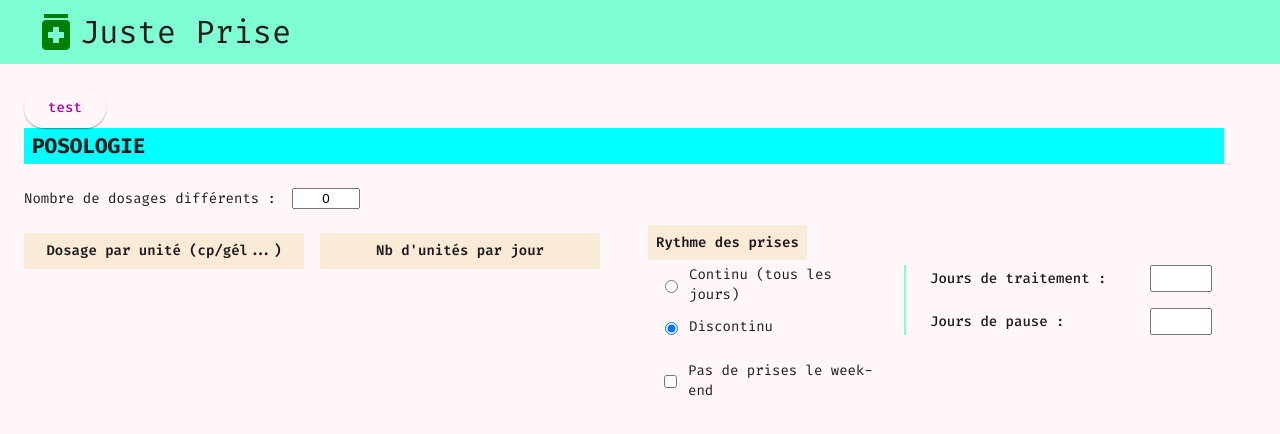
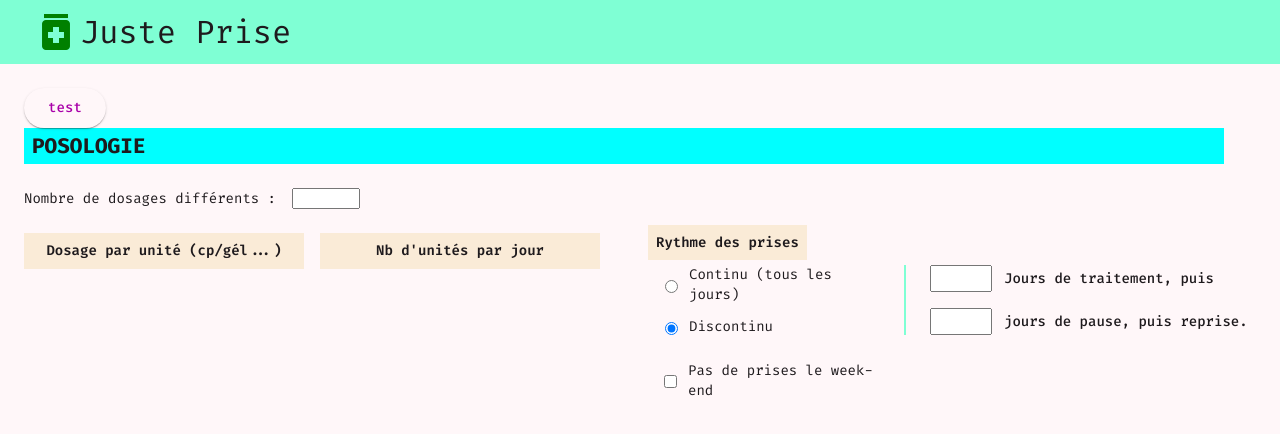
Before and after one commit to Camille-951/juste-prise, an Angular app: page / in a window 1280 px wide. Both pictures are taken after a click on the radio button "Discontinu". Shown: the top 434 px of the page. Built offline with nearby package versions, Linux system fonts and the light colour scheme.

Commit message:
UI changes & logic - doseNumber default to null. - Moved label & inputs in discontinu details.

```diff
--- a/angular.json
+++ b/angular.json
@@ -29,9 +29,7 @@
                 "input": "public"
               }
             ],
-            "styles": [
-              "src/styles.scss"
-            ]
+            "styles": ["src/styles.scss"]
           },
           "configurations": {
             "production": {
@@ -71,6 +69,9 @@
         },
         "test": {
           "builder": "@angular/build:unit-test"
+        },
+        "deploy": {
+          "builder": "angular-cli-ghpages:deploy"
         }
       }
     }
--- a/package.json
+++ b/package.json
@@ -26,6 +26,7 @@
     "@angular/build": "^21.2.1",
     "@angular/cli": "^21.2.1",
     "@angular/compiler-cli": "^21.2.0",
+    "angular-cli-ghpages": "^3.0.2",
     "jsdom": "^28.0.0",
     "prettier": "^3.8.1",
     "typescript": "~5.9.2",
--- a/src/app/observance-form/observance-form.html
+++ b/src/app/observance-form/observance-form.html
@@ -17,10 +17,10 @@
 
                 @for (line of posologieModel().doseLines; track line.id; let i = $index) {
                 <div class="input-with-unit">
-                        <input mat-input type="number" [formField]="posologieForm.doseLines[i].dosePerUnit"/>
+                    <input mat-input type="number" [formField]="posologieForm.doseLines[i].dosePerUnit" />
                     <span>mg</span>
                 </div>
-                    <input mat-input type="number" [formField]="posologieForm.doseLines[i].unitPerDay"/>
+                <input mat-input type="number" [formField]="posologieForm.doseLines[i].unitPerDay" />
                 }
             </div>
 
@@ -33,12 +33,13 @@
                             <input type="radio" id="continu" value="continu" [formField]="posologieForm.rythm.mode" />
                             <label for="continu">Continu (tous les jours)</label>
 
-                            <input type="radio" id="discontinu" value="discontinu" [formField]="posologieForm.rythm.mode" />
+                            <input type="radio" id="discontinu" value="discontinu"
+                                [formField]="posologieForm.rythm.mode" />
                             <label for="discontinu">Discontinu</label>
                         </div>
 
                         <div class="checkbox-group">
-                            <input type="checkbox" id="weekends" [formField]="posologieForm.rythm.weekEnd"/>
+                            <input type="checkbox" id="weekends" [formField]="posologieForm.rythm.weekEnd" />
                             <label for="weekends">Pas de prises le week-end</label>
                         </div>
                     </div>
@@ -46,12 +47,12 @@
                     <div class="rythme-details">
                         @if (posologieForm.rythm.mode().value() === 'discontinu') {
                         <div class="input-group">
-                                <label>Jours de traitement :</label>
                             <input mat-input type="number" [formField]="posologieForm.rythm.traitement" />
+                            <label>Jours de traitement, puis</label>
                         </div>
                         <div class="input-group">
-                                <label>Jours de pause :</label>
                             <input mat-input type="number" [formField]="posologieForm.rythm.pause" />
+                            <label>jours de pause, puis reprise.</label>
                         </div>
                         }
                     </div>
--- a/src/app/observance-form/observance-form.ts
+++ b/src/app/observance-form/observance-form.ts
@@ -3,7 +3,7 @@
 import { MatButtonModule } from '@angular/material/button';
 
 interface PosologieData {
-  doseNumber: number;
+  doseNumber: number | null;
   doseLines: DoseLine[];
   rythm: Rythme;
 }
@@ -30,7 +30,7 @@
 export class ObservanceForm {
 
    posologieModel = signal<PosologieData>({
-    doseNumber: 0,
+    doseNumber: null,
     doseLines: [],
     rythm: {
       mode: 'continu',
```
Also changed, not shown: 2 other files (tests, documents, lock files or other folders). Lines whose indentation alone changed are shown as unchanged.
